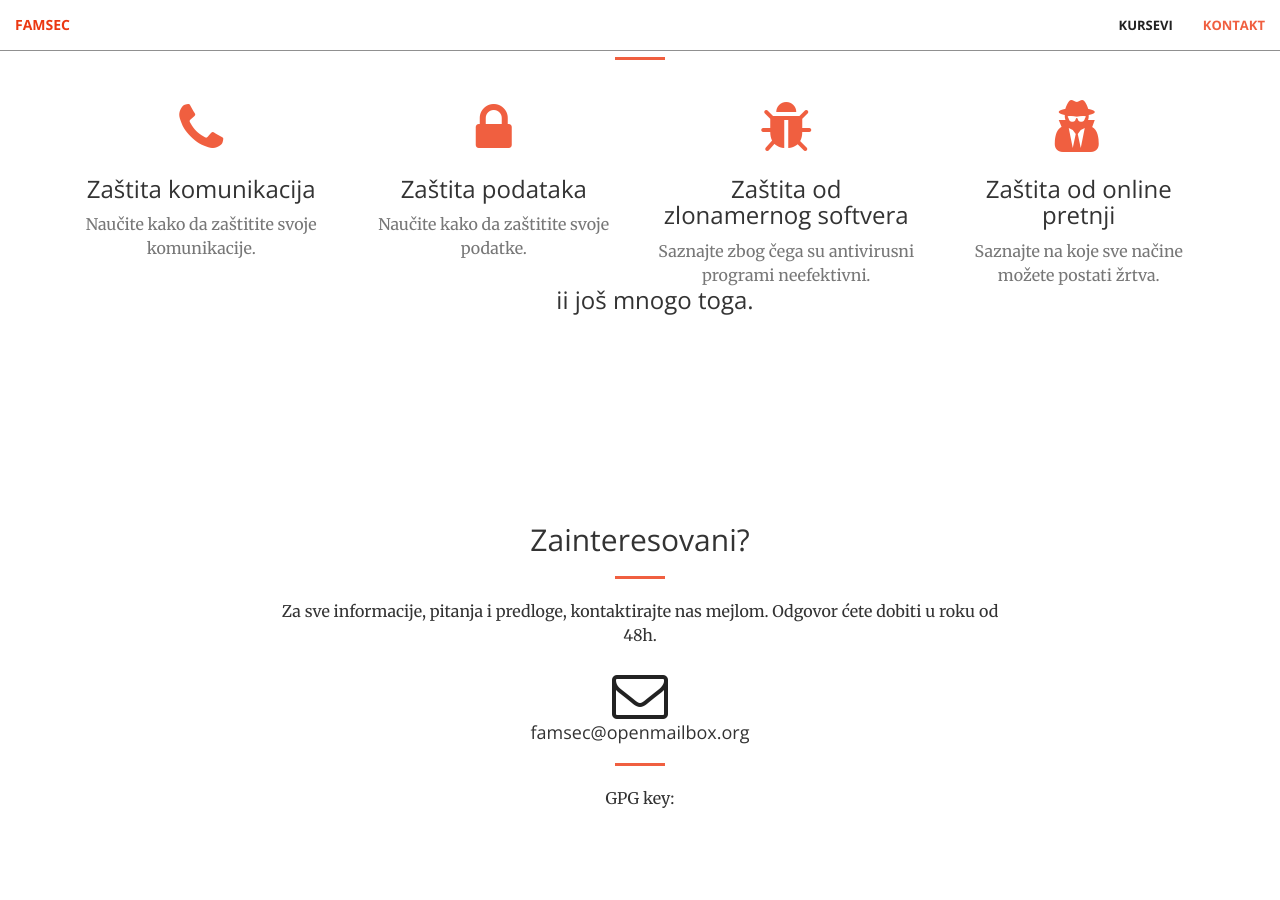
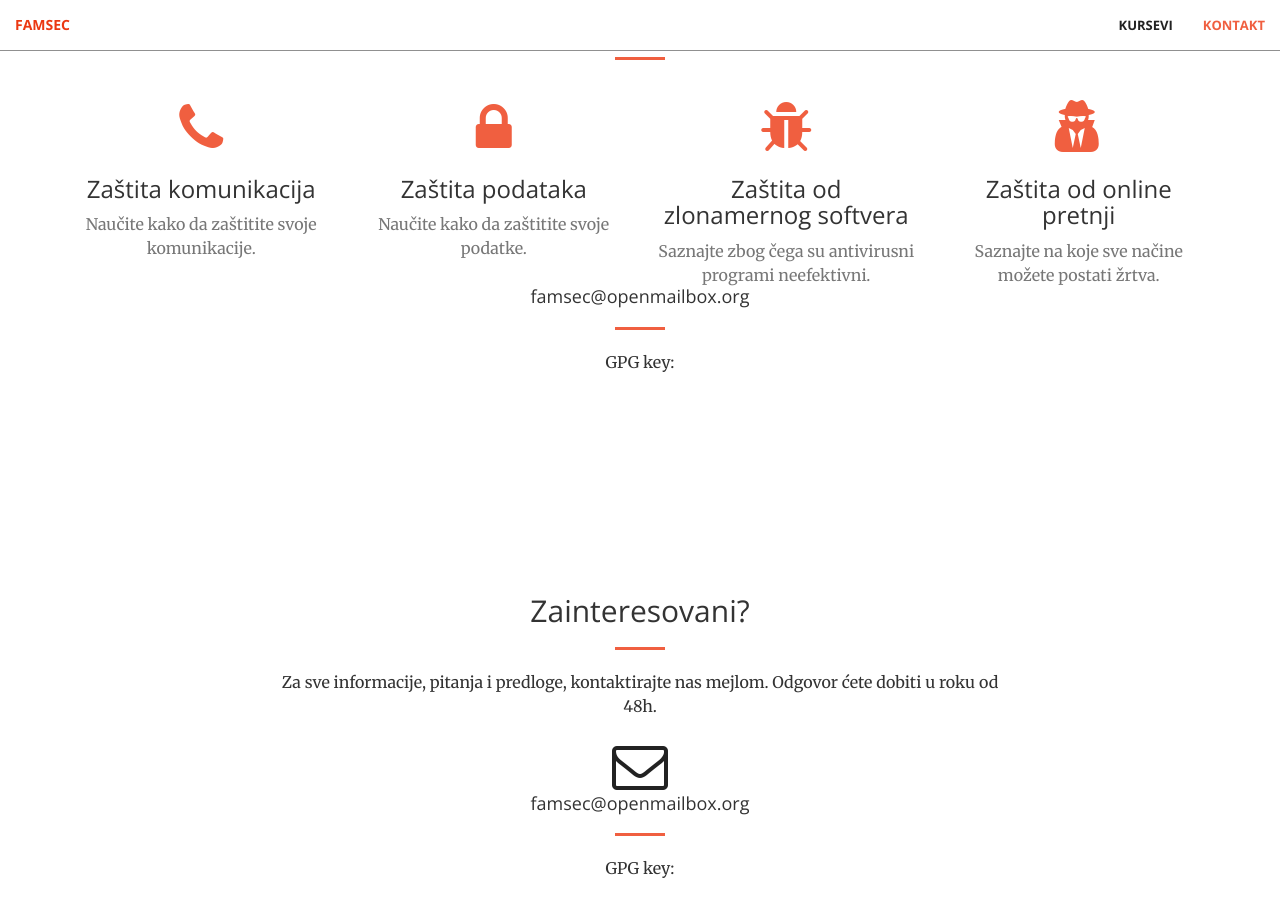
Before and after one commit to FAMSEC/famsec.github.io, a Jekyll site: the page built from index.html, in a window 1280 px wide and 900 px high, scrolled down 996 px. Built offline with Jekyll 4.4.1, drawn with Linux system fonts in a browser that asks for light colours; before the commit the page ends 1826 px from its top, so only the background shows below that.

Commit message:
Update services.html

```diff
--- a/_includes/services.html
+++ b/_includes/services.html
@@ -38,11 +38,10 @@
                 </div>
         </div>
     </div>
-     <div class="container">
-        <div class="row">
-            <div class="col-lg-12 text-center">
-                <h3 class="section-heading">ii još mnogo toga.</h3>
+     <div class="col-lg-8 col-lg-offset-2 text-center">
+                <h4 class="section-heading">famsec@openmailbox.org</h4>
+                <hr class="primary">
+                <p>GPG key: </p>
             </div>
-        </div>
     </div>
 </section>
```
